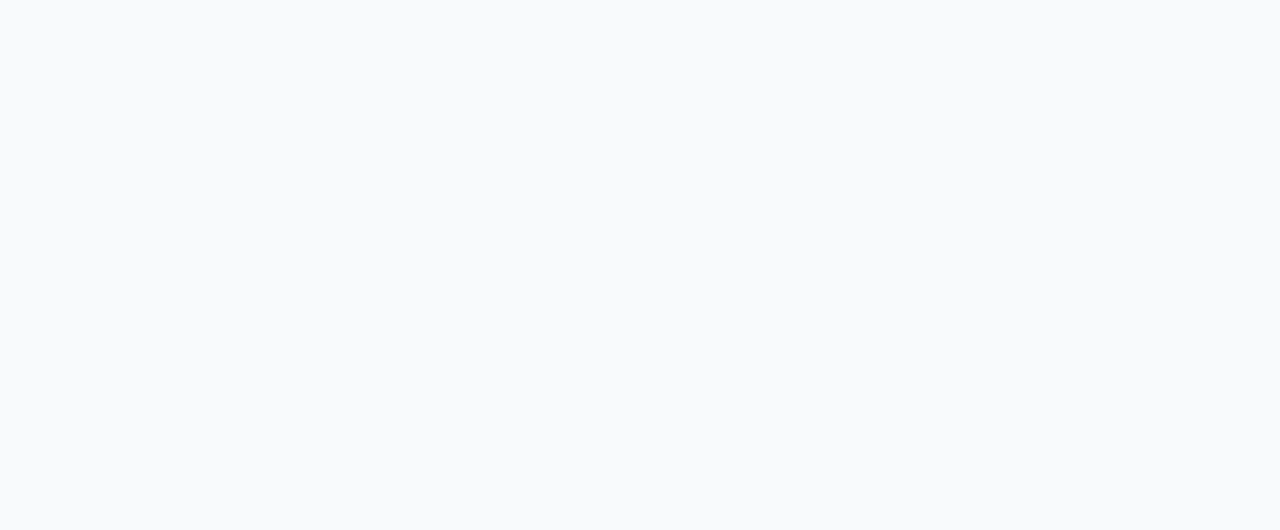
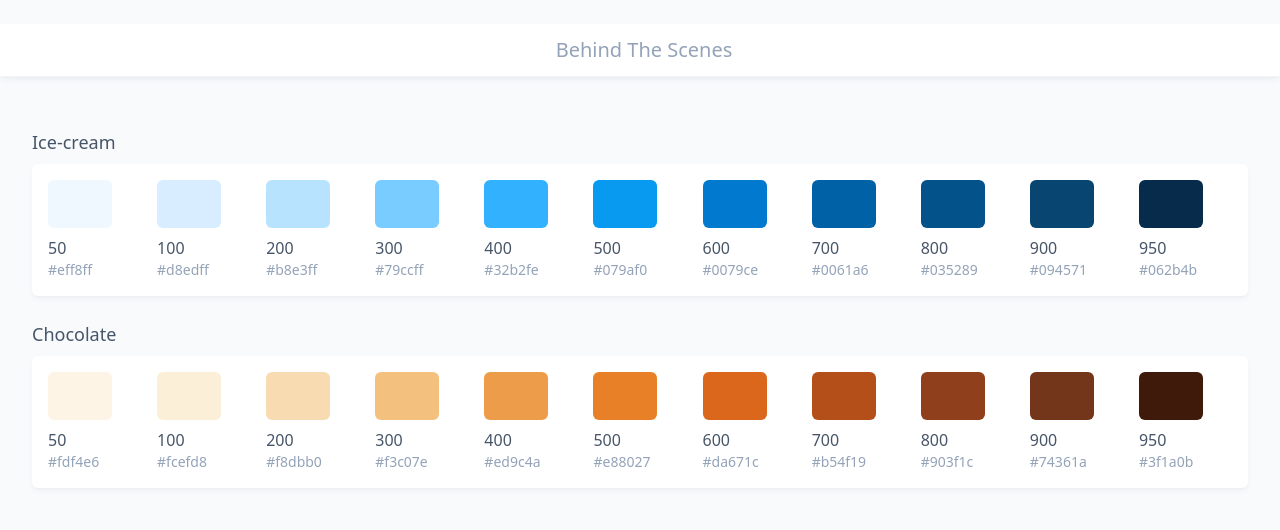
Before and after one commit to Caffeine19/wifi-password-finder, a Vue app: page /behindTheScenes in a window 1280 px wide. Before the commit this address had no page. Shown: the top 530 px of the page. Built offline with nearby package versions, Linux system fonts and the light colour scheme.

Commit message:
:sparkles: 新增BehindTheScenes下色卡展示

```diff
--- /dev/null
+++ b/src/components/ActionButton.tsx
@@ -0,0 +1,74 @@
+import { computed, defineComponent, inject } from 'vue'
+
+import { storeToRefs } from 'pinia'
+
+import { THEME } from '@/types/theme'
+
+import { themeKey, toggleThemeKey } from '@/symbols/theme'
+
+import { useWifiStore } from '@/stores/wifi'
+
+export interface ActionButtonOption {
+  iconClass: string
+  action: Function
+}
+
+export const ActionButton = defineComponent({
+  props: {
+    iconClass: {
+      type: String,
+      required: true
+    },
+    action: {
+      type: Function,
+      required: true
+    }
+  },
+  setup(props) {
+    return () => (
+      <button
+        class="group flex items-center justify-center rounded-md p-1 transition-colors hover:bg-ice-cream-700/5 dark:hover:bg-ice-cream-200/10"
+        onClick={() => props.action()}
+      >
+        <i
+          class={
+            'ph  text-2xl text-slate-400 transition-colors group-hover:text-ice-cream-700 dark:text-neutral-400 dark:group-hover:text-ice-cream-200' +
+            ' ' +
+            props.iconClass
+          }
+        ></i>
+      </button>
+    )
+  }
+})
+
+export const ThemeActionButton = defineComponent({
+  setup() {
+    const theme = inject(themeKey)
+    const toggleTheme =
+      inject(toggleThemeKey) ||
+      (() => {
+        console.log('inject toggle theme failed')
+      })
+
+    const iconClass = computed(() => {
+      return theme?.value === THEME.DARK ? 'ph-moon' : 'ph-sun'
+    })
+    return () => <ActionButton iconClass={iconClass.value} action={toggleTheme}></ActionButton>
+  }
+})
+
+export const SortActionButton = defineComponent({
+  setup() {
+    const wifiStore = useWifiStore()
+    const { sort } = storeToRefs(wifiStore)
+
+    const iconClass = computed(() => {
+      return sort.value === 'a-to-z' ? 'ph-sort-ascending' : 'ph-sort-descending'
+    })
+
+    return () => (
+      <ActionButton iconClass={iconClass.value} action={wifiStore.toggleSort}></ActionButton>
+    )
+  }
+})
--- a/src/router/index.ts
+++ b/src/router/index.ts
@@ -14,6 +14,11 @@ const router = createRouter({
       path: '/main',
       name: 'main',
       component: MainView
+    },
+    {
+      path: '/behindTheScenes',
+      name: 'behind-the-scenes',
+      component: import('@/views/BehindTheScenesView/BehindTheScenesView')
     }
   ]
 })
--- /dev/null
+++ b/src/views/BehindTheScenesView/BehindTheScenesView.tsx
@@ -0,0 +1,46 @@
+import { defineComponent } from 'vue'
+
+import { useRouter } from 'vue-router'
+
+import Header from '@/components/Header'
+import Footer from '@/components/Footer'
+import { ThemeActionButton, ActionButton, type ActionButtonOption } from '@/components/ActionButton'
+import ColorCardContent from './ColorCardContent'
+
+const RoadMap = defineComponent({
+  setup() {
+    return () => (
+      <div class="flex items-center space-x-2 text-slate-400 dark:text-neutral-400">
+        <i class="ph ph-confetti text-xl font-medium"></i>
+        <p class="text-xl font-medium">Behind The Scenes</p>
+      </div>
+    )
+  }
+})
+export default defineComponent({
+  setup() {
+    const router = useRouter()
+    const actionButtonOption: ActionButtonOption[] = [
+      {
+        iconClass: 'ph-house-line',
+        action: () => router.back()
+      }
+    ]
+    return () => (
+      <div>
+        <Header>
+          <RoadMap></RoadMap>
+        </Header>
+        <ColorCardContent></ColorCardContent>
+        <Footer>
+          {...[
+            actionButtonOption.map((bt) => (
+              <ActionButton iconClass={bt.iconClass} action={bt.action}></ActionButton>
+            )),
+            <ThemeActionButton></ThemeActionButton>
+          ]}
+        </Footer>
+      </div>
+    )
+  }
+})
--- /dev/null
+++ b/src/views/BehindTheScenesView/ColorCardContent.tsx
@@ -0,0 +1,109 @@
+import { defineComponent, type PropType } from 'vue'
+
+const ColorCard = defineComponent({
+  props: {
+    color: {
+      type: String,
+      required: true
+    },
+    name: {
+      type: String,
+      required: true
+    }
+  },
+  setup(props) {
+    return () => (
+      <div class="space-y-2">
+        <div
+          class="h-12 w-16 rounded-md transition-transform  hover:scale-110"
+          style={`background-color:${props.color}`}
+        ></div>
+        <div>
+          <p class="text-base font-normal text-slate-600 dark:text-neutral-200">{props.name}</p>
+          <p class="text-sm font-normal text-slate-400 dark:text-neutral-400">{props.color}</p>
+        </div>
+      </div>
+    )
+  }
+})
+
+const ColorCardList = defineComponent({
+  props: {
+    seriesName: {
+      type: String,
+      required: true
+    },
+    colorList: {
+      type: Array as PropType<{ color: string; name: string }[]>,
+      required: true
+    }
+  },
+  setup(props) {
+    return () => (
+      <div class="space-y-2  ">
+        <p class="text-lg font-medium text-slate-600 dark:text-neutral-200">{props.seriesName}</p>
+        <div class="grid grid-cols-3 gap-4 rounded-md bg-white p-4 shadow-md shadow-slate-600/5 transition-all dark:bg-neutral-800 dark:shadow-neutral-950/40 sm:grid-cols-4 md:grid-cols-6 lg:grid-cols-11">
+          {props.colorList.map((c) => (
+            <ColorCard color={c.color} name={c.name}></ColorCard>
+          ))}
+        </div>
+      </div>
+    )
+  }
+})
+
+const ColorCardContent = defineComponent({
+  setup() {
+    const iceCream = {
+      '50': '#eff8ff',
+      '100': '#d8edff',
+      '200': '#b8e3ff',
+      '300': '#79ccff',
+      '400': '#32b2fe',
+      '500': '#079af0',
+      '600': '#0079ce',
+      '700': '#0061a6',
+      '800': '#035289',
+      '900': '#094571',
+      '950': '#062b4b'
+    }
+    const chocolate = {
+      '50': '#fdf4e6',
+      '100': '#fcefd8',
+      '200': '#f8dbb0',
+      '300': '#f3c07e',
+      '400': '#ed9c4a',
+      '500': '#e88027',
+      '600': '#da671c',
+      '700': '#b54f19',
+      '800': '#903f1c',
+      '900': '#74361a',
+      '950': '#3f1a0b'
+    }
+
+    return () => (
+      <div class="container mx-auto space-y-6  p-8 py-24 pt-32">
+        <ColorCardList
+          seriesName="Ice-cream"
+          colorList={Object.entries(iceCream).map((e) => {
+            return {
+              name: e[0],
+              color: e[1]
+            }
+          })}
+        ></ColorCardList>
+        <ColorCardList
+          seriesName="Chocolate"
+          colorList={Object.entries(chocolate).map((e) => {
+            return {
+              name: e[0],
+              color: e[1]
+            }
+          })}
+        ></ColorCardList>
+      </div>
+    )
+  }
+})
+
+export default ColorCardContent
--- a/src/views/MainVIew/MainView.tsx
+++ b/src/views/MainVIew/MainView.tsx
@@ -1,11 +1,19 @@
-import { defineComponent } from 'vue'
+import { computed, defineComponent, inject } from 'vue'
 
-import Main from '@/views/MainVIew/WifiCardContent'
+import { useRouter } from 'vue-router'
+
+import { storeToRefs } from 'pinia'
+
+import WifiCardContent from '@/views/MainVIew/WifiCardContent'
 import Header from '@/components/Header'
 import Footer from '@/components/Footer'
+import { ActionButton, ThemeActionButton } from '@/components/ActionButton'
 
-import { storeToRefs } from 'pinia'
 import { useWifiStore } from '@/stores/wifi'
+
+import { themeKey, toggleThemeKey } from '@/symbols/theme'
+
+import { THEME } from '@/types/theme'
 
 const NameSearchInput = defineComponent({
   setup() {
@@ -30,13 +38,46 @@ const NameSearchInput = defineComponent({
 
 export default defineComponent({
   setup() {
+    const theme = inject(themeKey)
+    const toggleTheme =
+      inject(toggleThemeKey) ||
+      (() => {
+        console.log('inject toggle theme failed')
+      })
+
+    const wifiStore = useWifiStore()
+    const { sort } = storeToRefs(wifiStore)
+
+    const router = useRouter()
+
+    const actionButtonOption = computed(() => [
+      {
+        iconClass: sort.value === 'a-to-z' ? 'ph-sort-ascending' : 'ph-sort-descending',
+        action: wifiStore.toggleSort
+      },
+      {
+        iconClass: 'ph-confetti',
+        action: () =>
+          router.push({
+            name: 'behind-the-scenes'
+          })
+      }
+    ])
+
     return () => (
       <div>
         <Header>
           <NameSearchInput></NameSearchInput>
         </Header>
-        <Main></Main>
-        <Footer></Footer>
+        <WifiCardContent></WifiCardContent>
+        <Footer>
+          {...[
+            actionButtonOption.value.map((bt) => (
+              <ActionButton iconClass={bt.iconClass} action={bt.action}></ActionButton>
+            )),
+            <ThemeActionButton></ThemeActionButton>
+          ]}
+        </Footer>
       </div>
     )
   }
--- a/src/views/MainVIew/WifiCardContent.tsx
+++ b/src/views/MainVIew/WifiCardContent.tsx
@@ -104,7 +104,7 @@ const Loading = defineComponent({
   }
 })
 
-const Main = defineComponent({
+const WifiCardContent = defineComponent({
   setup() {
     const wifiStore = useWifiStore()
     const { filteredWifiDetailList } = storeToRefs(wifiStore)
@@ -114,4 +114,4 @@ const Main = defineComponent({
   }
 })
 
-export default Main
+export default WifiCardContent
--- a/tailwind.config.js
+++ b/tailwind.config.js
@@ -1,41 +1,41 @@
 /* eslint-disable no-undef */
 /** @type {import('tailwindcss').Config} */
 module.exports = {
-  content: [
-    "./index.html",
-    "./src/**/*.{js,ts,jsx,tsx}",
-  ],
+  content: ['./index.html', './src/**/*.{js,ts,jsx,tsx}'],
   theme: {
     extend: {
       colors: {
         'ice-cream': {
-          '50': '#eff8ff',
-          '100': '#d8edff',
-          '200': '#b8e3ff',
-          '300': '#79ccff',
-          '400': '#32b2fe',
-          '500': '#079af0',
-          '600': '#0079ce',
-          '700': '#0061a6',
-          '800': '#035289',
-          '900': '#094571',
-          '950': '#062b4b',
+          50: '#eff8ff',
+          100: '#d8edff',
+          200: '#b8e3ff',
+          300: '#79ccff',
+          400: '#32b2fe',
+          500: '#079af0',
+          600: '#0079ce',
+          700: '#0061a6',
+          800: '#035289',
+          900: '#094571',
+          950: '#062b4b'
         },
-        'chocolate': {
-          '50': '#fdf4e6',
-          '100': '#fcefd8',
-          '200': '#f8dbb0',
-          '300': '#f3c07e',
-          '400': '#ed9c4a',
-          '500': '#e88027',
-          '600': '#da671c',
-          '700': '#b54f19',
-          '800': '#903f1c',
-          '900': '#74361a',
-          '950': '#3f1a0b',
-        },
+        chocolate: {
+          50: '#fdf4e6',
+          100: '#fcefd8',
+          200: '#f8dbb0',
+          300: '#f3c07e',
+          400: '#ed9c4a',
+          500: '#e88027',
+          600: '#da671c',
+          700: '#b54f19',
+          800: '#903f1c',
+          900: '#74361a',
+          950: '#3f1a0b'
+        }
+      },
+      gridTemplateColumns: {
+        11: 'repeat(11,minmax(0,1fr))'
       }
-    },
+    }
   },
   plugins: [],
   darkMode: 'class'
```
Also changed, not shown: src/components/Footer.tsx (+3 -58 lines).
